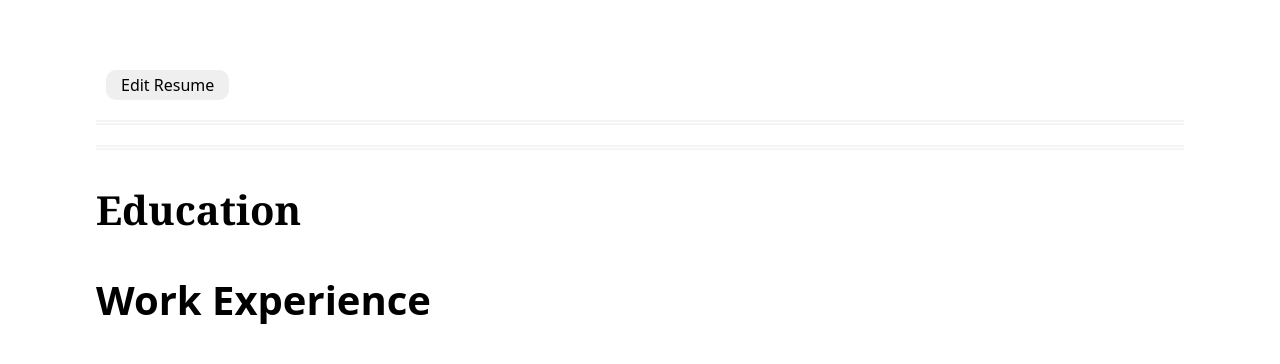
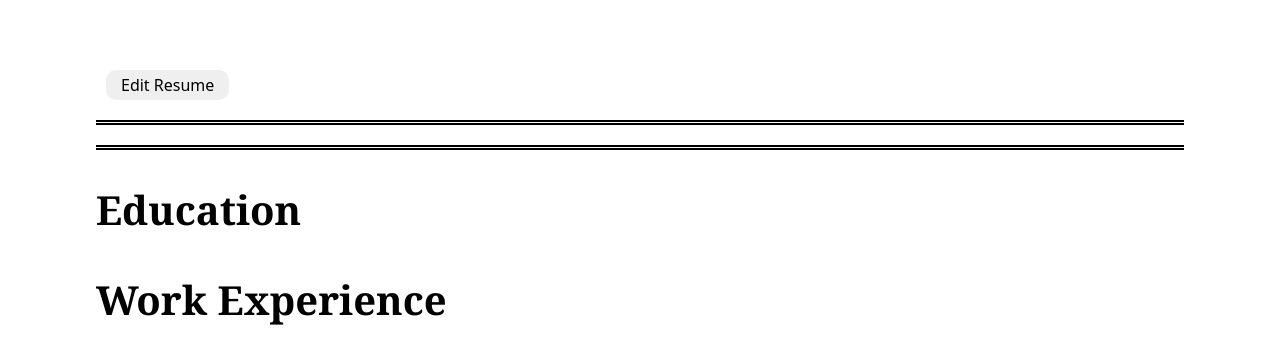
Before and after one commit to gushags/cv-generator, a React (Vite) app: page / in a window 1280 px wide. Both pictures are taken after a click on the button "Build Resume". Shown: the top 364 px of the page. Built offline with nearby package versions, Linux system fonts and the light colour scheme.

Commit message:
style: finish all styling

```diff
--- a/src/components/work.jsx
+++ b/src/components/work.jsx
@@ -62,17 +62,27 @@ function Work({ edit }) {
     );
   } else {
     return (
-      <>
+      <section id='work-container'>
         <h2>Work Experience</h2>
         {workExperience.map((job, index) => (
           <div key={index}>
-            <h3>{job.company}</h3>
-            <h3>{job.position}</h3>
-            <h3>{job.responsibility}</h3>
-            <h3>{job.datesWorked}</h3>
+            <div className='job-container'>
+              <div>
+                <h3>{job.company}</h3>
+                <p>
+                  <em>{job.position}</em>
+                </p>
+              </div>
+              <div>
+                <h3>{job.datesWorked}</h3>
+              </div>
+            </div>
+            <div className='responsibility'>
+              <p>{job.responsibility}</p>
+            </div>
           </div>
         ))}
-      </>
+      </section>
     );
   }
 }
--- a/src/styles/style.css
+++ b/src/styles/style.css
@@ -64,6 +64,16 @@ button {
   width: 85%;
   margin: 60px auto;
 }
+
+#cv-container hr {
+  margin: 10px 0;
+  border: none;
+  border-top: 5px double black;
+  color: black;
+  overflow: visible;
+  text-align: center;
+  height: 5px;
+}
 #contact-container {
   display: grid;
   grid-template-columns: 3fr 1fr;
@@ -78,11 +88,23 @@ button {
 }
 #education-container h2,
 #education-container h3,
+#work-container h2,
+#work-container h3,
+#work-container p,
 em {
   font-family: Georgia, 'Times New Roman', Times, serif;
 }
 
-.school {
+.responsibility {
+  margin-bottom: 25px;
+}
+
+.school,
+.job-container {
   display: grid;
   grid-template-columns: 4fr 1fr;
 }
+
+.school {
+  margin-bottom: 25px;
+}
```
